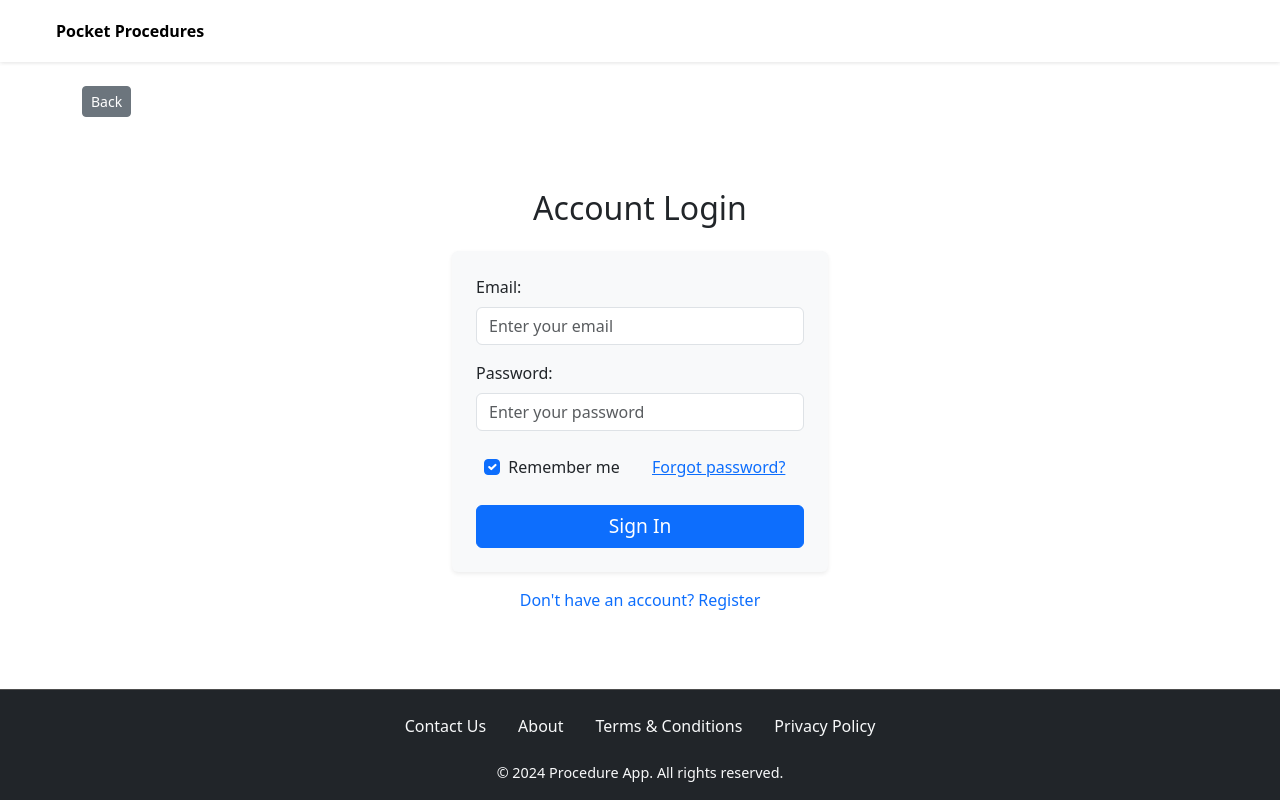
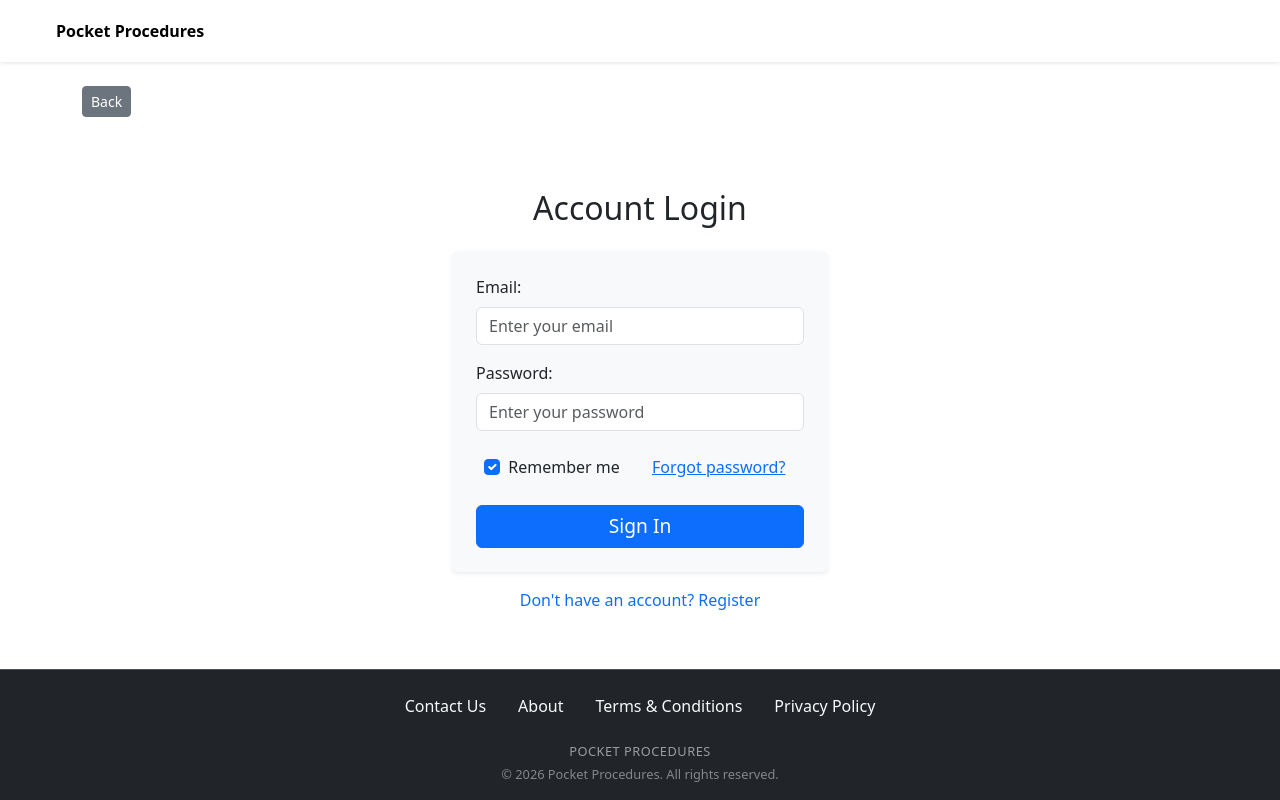
Before and after one commit to aiprojectslaz/pocket_pro, a Vue app in the folder pro-app-main/: page /login in a window 1280 px wide. Built offline with nearby package versions, Linux system fonts and the light colour scheme; no server answers.

Commit message:
Update content labels across the app

```diff
--- a/pro-app-main/index.html
+++ b/pro-app-main/index.html
@@ -4,7 +4,7 @@
     <meta charset="UTF-8">
     <link rel="icon" href="/favicon.ico">
     <meta name="viewport" content="width=device-width, initial-scale=1.0">
-    <title>Vite App</title>
+    <title>Pocket Procedures</title>
   </head>
   <body>
     <div id="app"></div>
--- a/pro-app-main/src/components/Footer.vue
+++ b/pro-app-main/src/components/Footer.vue
@@ -19,37 +19,43 @@
       </ul>
     </nav>
 
-    <!-- Copyright or other information -->
     <div class="footer-info text-center">
-      <p class="mb-0">&copy; 2024 Procedure App. All rights reserved.</p>
+      <p class="footer-tagline mb-1">{{ footerTagline }}</p>
+      <p class="mb-0 footer-copy">
+        &copy; {{ year }} Pocket Procedures. All rights reserved.
+      </p>
     </div>
   </footer>
 </template>
 
+<script setup>
+import { computed } from 'vue'
+import { useTenant } from '@/composables/useTenant'
 
-<script>
-export default {
-  name: 'FooterComponent',
-};
+const { tenant } = useTenant()
+const footerTagline = computed(() => tenant.value?.footer_tagline ?? 'Pocket Procedures')
+const year = new Date().getFullYear()
 </script>
 
 <style scoped lang="scss">
 .app-footer {
   border-top: 1px solid #4e4e4e;
 
-  .footer-nav {
-    .nav-link {
-      &:hover {
-        text-decoration: underline;
-        color: #f8f9fa; // Light color on hover
-      }
-    }
+  .footer-nav .nav-link:hover {
+    text-decoration: underline;
+    color: #f8f9fa;
   }
 
-  .footer-info {
-    p {
-      font-size: 0.9rem;
-    }
+  .footer-tagline {
+    font-size: 0.8rem;
+    color: rgba(255, 255, 255, 0.55);
+    letter-spacing: 0.04em;
+    text-transform: uppercase;
+  }
+
+  .footer-copy {
+    font-size: 0.8rem;
+    color: rgba(255, 255, 255, 0.45);
   }
 }
 </style>
--- a/pro-app-main/src/components/ProcedureItem.vue
+++ b/pro-app-main/src/components/ProcedureItem.vue
@@ -9,7 +9,7 @@
 
     <!-- Breadcrumb -->
     <nav class="proc-breadcrumb" aria-label="breadcrumb">
-      <RouterLink to="/procedure-list" class="bc-link">Procedures</RouterLink>
+      <RouterLink to="/procedure-list" class="bc-link">{{ contentLabelPlural }}</RouterLink>
       <span class="bc-sep">›</span>
       <span v-if="procedure?.attributes?.chapter?.title" class="bc-link bc-chapter">
         {{ procedure.attributes.chapter.title }}
@@ -82,7 +82,7 @@
   <div class="procedure-content">
 
 <!-- PROCEDURES SECTION -->
-    <h2>Procedure</h2><hr>
+    <h2>{{ contentLabel }}</h2><hr>
     <div class="procedure-info" v-if="procedure?.attributes?.procedure_info?.length">
       <div v-for="(info, index) in procedure?.attributes?.procedure_info" :key="index">
         <div v-for="(procedure_info, i) in procedure?.attributes?.procedure_info" :key="i">
@@ -317,11 +317,16 @@
   import api from '@/services/api';
   import MainRoleItem from './MainRoleItem.vue';
   import { authState } from '@/store/authState';
+  import { useTenant } from '@/composables/useTenant';
 
 export default {
   name: 'ProcedureItem',
   components: {
     MainRoleItem,
+  },
+  setup() {
+    const { contentLabel, contentLabelPlural } = useTenant();
+    return { contentLabel, contentLabelPlural };
   },
   props: {
     id: {
--- a/pro-app-main/src/components/ProceduresList.vue
+++ b/pro-app-main/src/components/ProceduresList.vue
@@ -1,6 +1,6 @@
 <template>
   <div class="procedures-list">
-    <h1 class="mb-4">Procedures</h1>
+    <h1 class="mb-4">{{ contentLabelPlural }}</h1>
     <ul class="list-unstyled procedure-cards">
       <li v-for="procedure in procedures" :key="procedure.id">
         <RouterLink
@@ -34,9 +34,14 @@
 
 <script>
 import api from '@/services/api';
+import { useTenant } from '@/composables/useTenant';
 
 export default {
   name: 'ProceduresList',
+  setup() {
+    const { contentLabelPlural } = useTenant();
+    return { contentLabelPlural };
+  },
   data() {
     return {
       procedures: []
--- a/pro-app-main/src/composables/useTenant.js
+++ b/pro-app-main/src/composables/useTenant.js
@@ -10,7 +10,8 @@ export function useTenant() {
   }
 
   const contentLabel = computed(() => tenant.value?.content_label ?? 'Procedure')
+  const contentLabelPlural = computed(() => tenant.value?.content_label_plural ?? 'Procedures')
   const orgName = computed(() => tenant.value?.org_name ?? 'Pocket Procedures')
 
-  return { tenant, setTenant, contentLabel, orgName }
+  return { tenant, setTenant, contentLabel, contentLabelPlural, orgName }
 }
--- a/pro-app-main/src/views/BookmarksView.vue
+++ b/pro-app-main/src/views/BookmarksView.vue
@@ -8,7 +8,7 @@
 <div class="bookmarks-content container py-4">
   <h1 class="text-center mb-4">My Bookmarks</h1>
     <div v-if="bookmarks.length === 0">
-      <p>No bookmarks yet. Start bookmarking procedures to see them here.</p>
+      <p>No bookmarks yet. Start bookmarking {{ contentLabelPlural.toLowerCase() }} to see them here.</p>
     </div>
     <div v-else>
       <div class="bookmarked-procedures">
@@ -33,8 +33,13 @@
 <script>
   import api from '@/services/api';
   import { authState } from '@/store/authState';
+  import { useTenant } from '@/composables/useTenant';
 
 export default {
+  setup() {
+    const { contentLabelPlural } = useTenant();
+    return { contentLabelPlural };
+  },
   data() {
     return {
       bookmarks: [],
--- a/pro-app-main/src/views/SearchResultsView.vue
+++ b/pro-app-main/src/views/SearchResultsView.vue
@@ -7,16 +7,21 @@
       </div>
     </div>
     <div v-else>
-      No procedures found.
+      No {{ contentLabelPlural.toLowerCase() }} found.
     </div>
   </div>
 </template>
 
 <script>
 import api from '@/services/api';
+import { useTenant } from '@/composables/useTenant';
 
 export default {
   name: 'SearchResultsView',
+  setup() {
+    const { contentLabelPlural } = useTenant();
+    return { contentLabelPlural };
+  },
   methods: {
     async fetchProcedures() {
       try {
```
